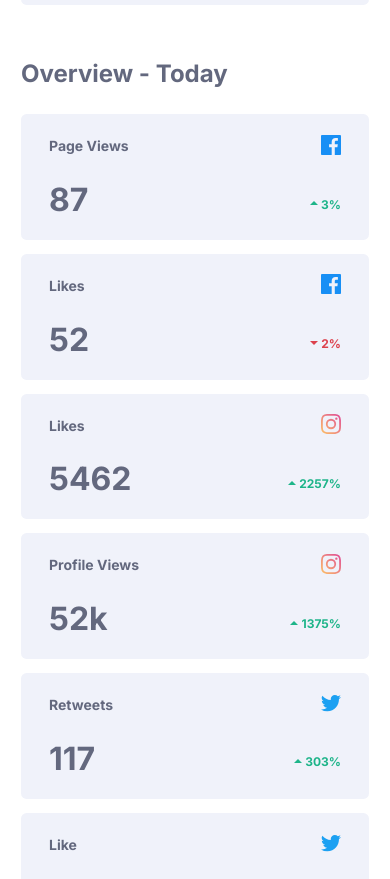
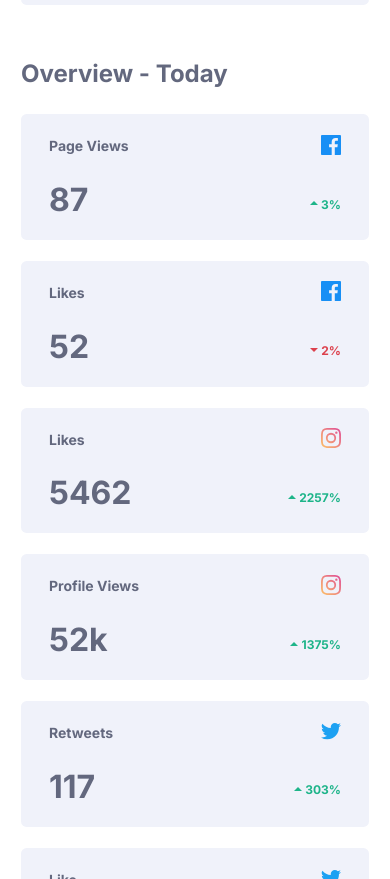
Before and after one commit to xaviguasch/social-media-dashboard-frontendmentor-challenge-prac, a plain HTML site: page index.html in a window 390 px wide. Shown: the part 1121-2000 px from the top of the page. Drawn offline with Linux system fonts and the light colour scheme.

Commit message:
adjusting tablet view

```diff
--- a/style.css
+++ b/style.css
@@ -259,7 +259,8 @@ img {
 }
 
 /* Follower stats */
-.follower-stats {
+.follower-stats,
+.stats-cards-area {
   display: flex;
   flex-direction: column;
   justify-content: center;
@@ -271,6 +272,7 @@ img {
 
 .btn-card {
   width: 100%;
+  max-width: 400px;
   border-radius: 0.4em;
   background: var(--clr-light-grayish-blue);
   padding: 1.75em;
@@ -319,7 +321,8 @@ img {
 }
 
 .stats-cards-area {
-  margin-top: 1.5em;
+  padding-top: 0.5em;
+  gap: 0.5em;
 }
 
 .card-b {
```
